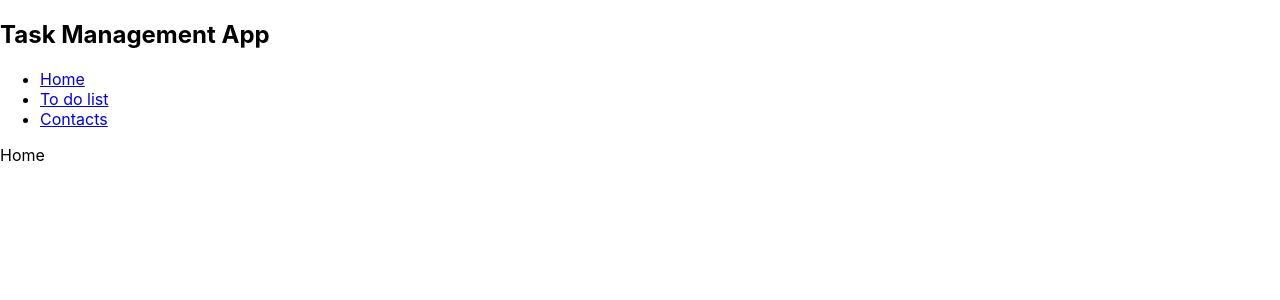
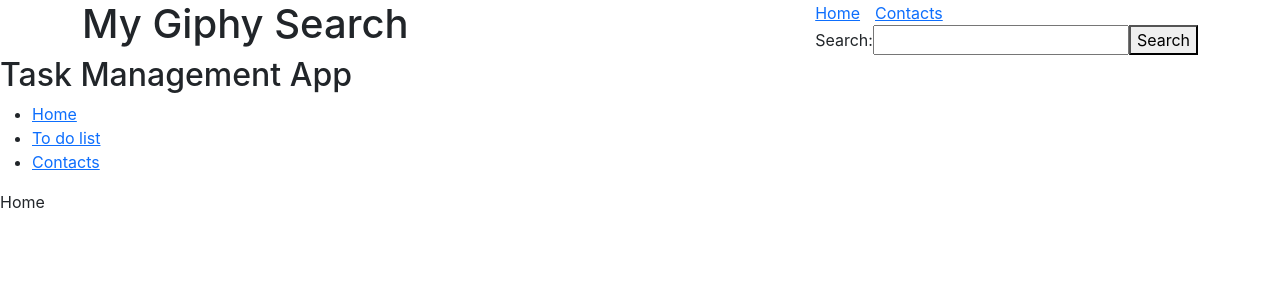
Before and after one commit to kamranvd/task-manage-web-app, a React (Create React App) app: page / in a window 1280 px wide. Shown: the top 300 px of the page. Built offline with nearby package versions, Linux system fonts and the light colour scheme.

Commit message:
Navigation and CSS changes

```diff
--- a/package.json
+++ b/package.json
@@ -8,6 +8,7 @@
     "@testing-library/jest-dom": "^6.6.3",
     "@testing-library/react": "^16.3.0",
     "@testing-library/user-event": "^13.5.0",
+    "bootstrap": "^5.3.6",
     "react": "^19.1.0",
     "react-dom": "^19.1.0",
     "react-router-dom": "^7.6.0",
--- a/src/App.js
+++ b/src/App.js
@@ -9,6 +9,45 @@ function App() {
   return (
     <div className="App">
       <header className="App-header">
+
+        <div className="topbar d-flex align-items-center">
+          <div className="container d-flex justify-content-center justify-content-md-between">
+            <div className="contact-info d-flex align-items-center">
+            </div>
+            <div className="languages d-none d-md-flex align-items-center">
+            </div>
+          </div>
+        </div>
+
+        <div className="navbarcontainer d-flex align-items-center">
+
+            <div className="container position-relative d-flex align-items-center justify-content-between">
+                <h1 className="mysitebrandname">My Giphy Search</h1>
+
+            <nav id="navmenu" className="navmenu">
+            <Router>
+                <ul>
+                  <li><Link to="/">Home</Link></li>
+                  <li><Link to="/contacts">Contacts</Link></li>
+                </ul>
+            </Router>
+                <ul>
+                <li>
+                    <form  className="form-search" id="searchForm" >
+                        <label>
+                            Search:
+                            <input type="text" name="search" id="searchInput" required />
+                        </label>
+                        <button className="btn-search" type="submit">Search</button>
+                    </form>
+                </li>
+                </ul>
+            </nav>
+
+            </div>
+
+        </div>
+
        <h2>Task Management App</h2>
        <Router>
           <ul>
--- a/src/index.css
+++ b/src/index.css
@@ -11,3 +11,54 @@ code {
   font-family: source-code-pro, Menlo, Monaco, Consolas, 'Courier New',
     monospace;
 }
+
+
+/*
+*  Nav section
+*
+*/
+.navmenu {
+  padding: 0%;
+}
+
+.navmenu ul {
+  display: flex;
+  flex-direction: row;
+  list-style: none;
+  padding: 0;
+  margin: 0;
+  align-items: center;
+}
+
+.navmenu ul li {
+  margin-right: 15px;
+}
+
+.navmenu ul li:last-child {
+  margin-right: 0;
+}
+
+/*
+*  Header
+*
+*/
+.header {
+  color: white;
+  text-transform: uppercase;
+  font-size: 14px;
+  border-radius: 50px;
+  transition: 0.3s;
+}
+
+.header {
+  color: white;
+  background: #cda45e;
+}
+
+.header .navbarcontainer {
+  background-color: #0c0b09;
+  min-height: 60px;
+  padding: 10px 0px;
+  transition: 0.3s;
+  border-bottom: 1px solid white;
+}
--- a/src/index.js
+++ b/src/index.js
@@ -1,5 +1,6 @@
 import React from 'react';
 import ReactDOM from 'react-dom/client';
+import '../node_modules/bootstrap/dist/css/bootstrap.min.css';
 import './index.css';
 import App from './App';
 
```
Also changed, not shown: 1 other file (tests, documents, lock files or other folders).
